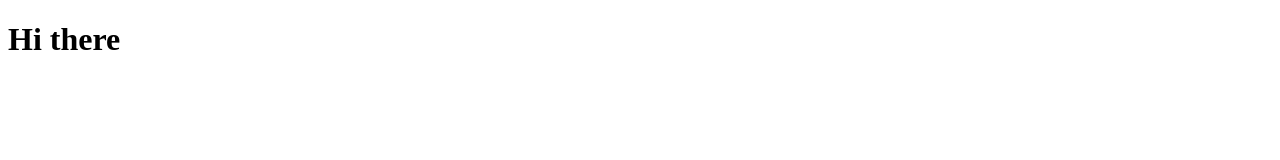
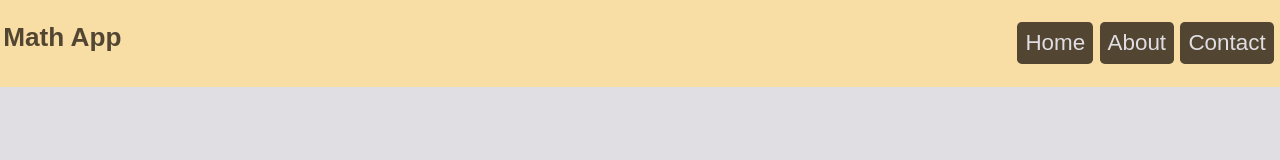
Before and after one commit to eandy5000/math_app_angular, a website: page public/index.html in a window 1280 px wide. Drawn offline with Linux system fonts and the light colour scheme.

Commit message:
flex nav

```diff
--- a/public/index.html
+++ b/public/index.html
@@ -3,9 +3,16 @@
 <head>
     <meta charset="UTF-8">
     <title>Document</title>
+    <link rel="stylesheet" href="/styles/style.css">
 </head>
 <body>
-
-    <h1>Hi there</h1>
+    <nav class="main-nav">
+        <h3><a href="#">Math App</a></h3>
+        <ul class="nav-list">
+            <li><a href="#">Home</a></li>
+            <li><a href="#">About</a></li>
+            <li><a href="#">Contact</a></li>
+        </ul>
+    </nav>
 </body>
 </html>
--- /dev/null
+++ b/public/styles/style.css
@@ -0,0 +1,76 @@
+* {
+    box-sizing: border-box;
+}
+
+body, nav {
+    margin: 0;
+    padding: 0;
+    font-family: Arial, Helvetica, sans-serif;
+    background-color: #E1DEE3;
+}
+
+/*==============================
+    Navigation
+===============================*/
+
+.main-nav {
+    text-align: center;
+    background-color: #F8DDA4;
+    padding: .2em;
+}
+
+.nav-list {
+    list-style: none;
+    padding: 0;
+
+}
+.nav-list li {
+     background-color: #524632;
+     padding: .5em;
+     margin: .2em;
+     border-radius: .3em;
+}
+
+.main-nav a {
+    color: #524632;
+    font-size: 1.4em;
+
+}
+
+.nav-list  a {
+    color: #E1DEE3;
+}
+
+.main-nav a {
+    text-decoration: none;
+}
+
+/*==============================
+    Media Queries
+===============================*/
+
+@media (min-width: 769px)  and (max-width: 1126px) {
+    .main-nav {
+        display: flex;
+        flex-direction: column;
+    }
+
+    .nav-list {
+        display: flex;
+        justify-content: center;
+    }
+}
+
+@media (min-width: 1125px) {
+    .main-nav {
+        display: flex;
+    }
+    .main-nav h3 {
+        margin-right: auto;
+    }
+
+    .nav-list {
+        display: flex;
+    }
+
+}
```
